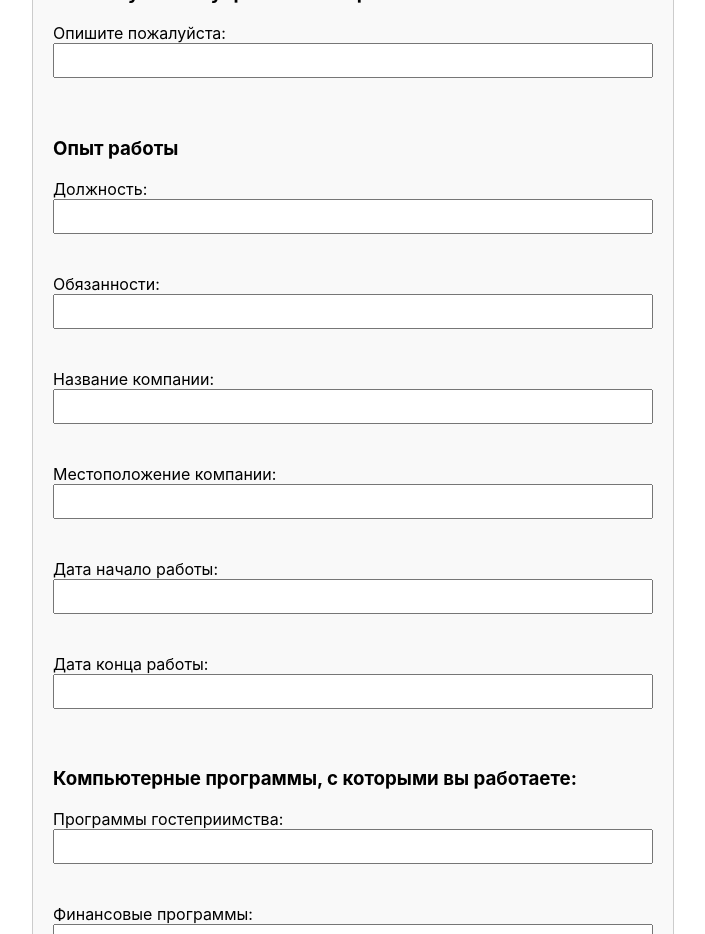
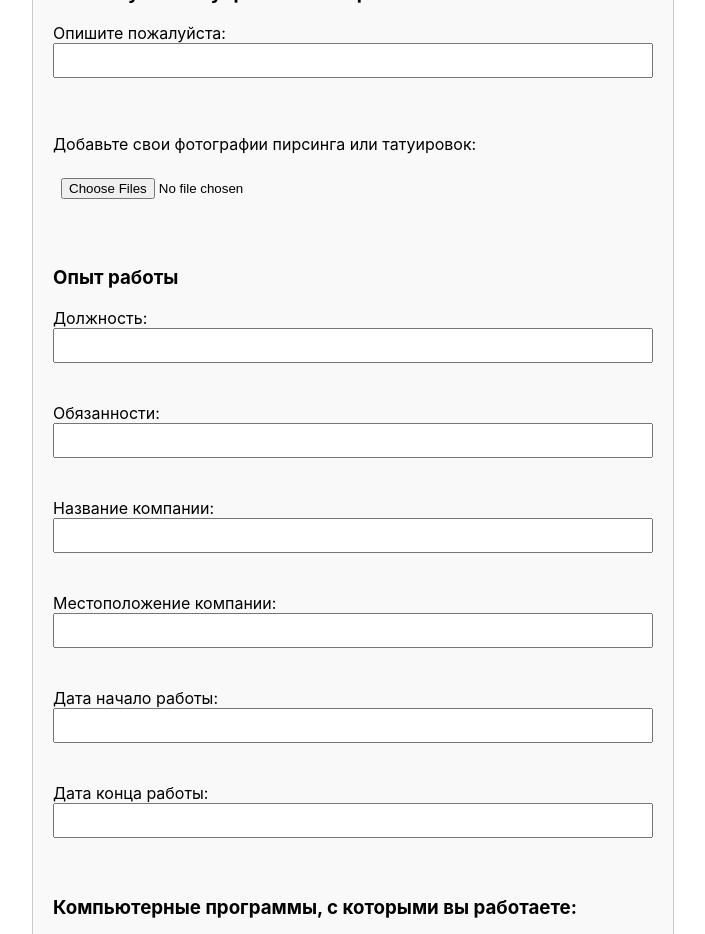
Before and after one commit to sour-lollipop/resume_send, a React (Create React App) app: page / in a window 1280 px wide. Shown: the part 5100-6034 px from the top of the page, without its empty margins (287-992 px from the left). Built offline with nearby package versions, Linux system fonts and the light colour scheme.

Commit message:
tattoo piersing photoes

```diff
--- a/src/ResumeForm.tsx
+++ b/src/ResumeForm.tsx
@@ -60,6 +60,8 @@ interface FormData {
   seminar_period: string;
 
   tattoo_piersing_discribe: string;
+  tattoo_piercing_photos: (string | null)[];
+
   // Work
   workPosition: string;
   workLocation: string;
@@ -144,6 +146,7 @@ const ResumeForm: React.FC<ResumeFormProps> = ({ onSubmit }) => {
     seminar_period: "",
 
     tattoo_piersing_discribe: "",
+    tattoo_piercing_photos: [null, null, null],
 
     // Work
     workPosition: "",
@@ -211,6 +214,24 @@ const ResumeForm: React.FC<ResumeFormProps> = ({ onSubmit }) => {
     }
   };
 
+
+  const handleFilesChange = (e: React.ChangeEvent<HTMLInputElement>) => {
+    const files = e.target.files;
+
+    if (files) {
+      const urls: string[] = [];
+      for (let i = 0; i < files.length; i++) {
+        const file = files[i];
+        urls.push(URL.createObjectURL(file));
+      }
+      handleChange('tattoo_piercing_photos', urls);
+      console.log('tattoo_piercing_photos',urls)
+    } else {
+      handleChange('tattoo_piercing_photos', []);
+    }
+  };
+
+
   const handleSubmit = () => {
     if (formData.consent) {
       onSubmit(formData);
@@ -257,7 +278,6 @@ const ResumeForm: React.FC<ResumeFormProps> = ({ onSubmit }) => {
           <input type="file" accept="image/*" onChange={handleFileChange2} />
         </label>
       </div>
-
       <br />
 
       <div className="img_add">
@@ -582,6 +602,14 @@ const ResumeForm: React.FC<ResumeFormProps> = ({ onSubmit }) => {
         />
       </label>
       <br />
+      <div className="img_add">
+      <label>
+        <p>Добавьте свои фотографии пирсинга или татуировок:</p>
+        <input type="file" accept="image/*" onChange={handleFilesChange} multiple />
+      </label>
+    </div>
+    <br />
+
       <h3>Опыт работы</h3>
       <label>
       Должность:
```
